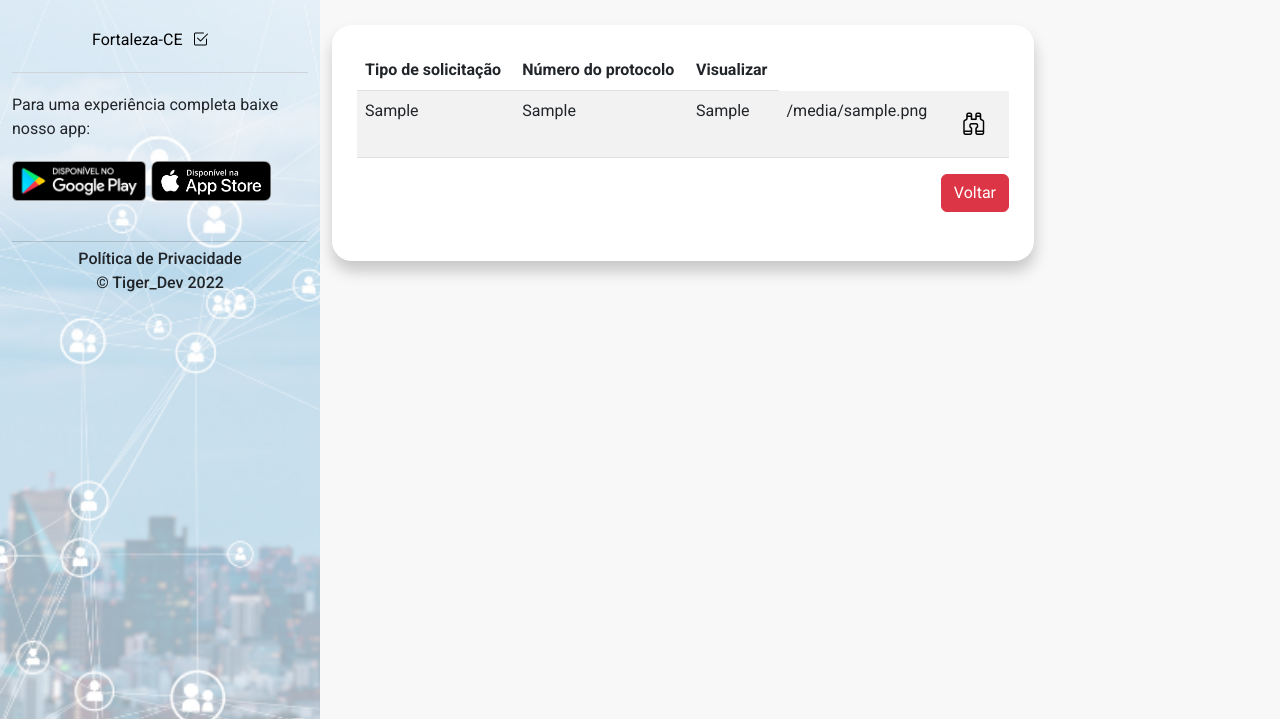
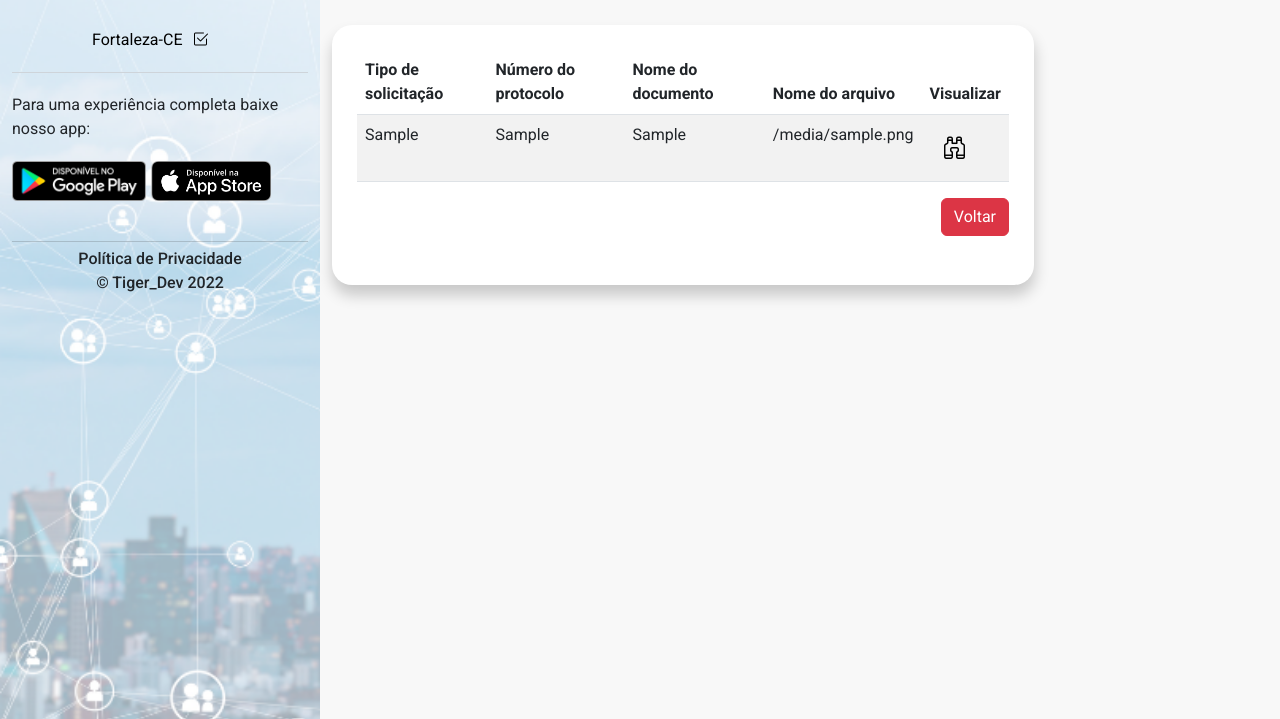
Before and after one commit to melojrx/urbanmobSMTT, a Flask app: template app/templates/visualizarDocumentos.html in a window 1280 px wide. Shown: the part 62-781 px from the top of the page. Run offline with Flask 3, Linux system fonts and the light colour scheme; the template is opened without the code that fills it: most values are stand-ins (such as "Sample title", 1, 10 or a date in 2020); parts of the project's set-up code (start-up, migrations or seed data) failed here and were passed over; some libraries are stand-ins or nearby versions.

Commit message:
ajuste visualizadocumentos

```diff
--- a/app/templates/visualizarDocumentos.html
+++ b/app/templates/visualizarDocumentos.html
@@ -14,18 +14,20 @@
               <tr>
                 <th>Tipo de solicitação</th>
                 <th>Número do protocolo</th>
+                <th>Nome do documento</th>
+                <th>Nome do arquivo</th>
                 <th>Visualizar</th>
               </tr>
             </thead>
             <tbody>
               {% for solicitacaoDocumento in listSolicitacaoDocumento %}
               <tr>
-                  <td>{{solicitacaoDocumento.solicitacao.tipoSolicitacao.txtTipoSolicitacao}}</td>
-                  <td>{{solicitacaoDocumento.solicitacao.txtProtocolo}}</td>
-                  <td>{{solicitacaoDocumento.documento.txtDocumento}}</td>
-                  <td>{{solicitacaoDocumento.filename}}</td>
+                <td>{{ solicitacaoDocumento.solicitacao.tipoSolicitacao.txtTipoSolicitacao }}</td>
+                <td>{{ solicitacaoDocumento.solicitacao.txtProtocolo }}</td>
+                <td>{{ solicitacaoDocumento.documento.txtDocumento }}</td>
+                <td>{{ solicitacaoDocumento.filename }}</td>
                 <td>
-                    <a href="{{url_for('solicitacao.open', idSolicitacaoDocumento=solicitacaoDocumento.id)}}" class="btn btn-link" role="button">
+                  <a href="{{ url_for('solicitacao.open', idSolicitacaoDocumento=solicitacaoDocumento.id) }}" class="btn btn-link" role="button">
                     <i class="bi bi-binoculars"></i>
                   </a>
                 </td>
```
Lines whose indentation alone changed are shown as unchanged.
